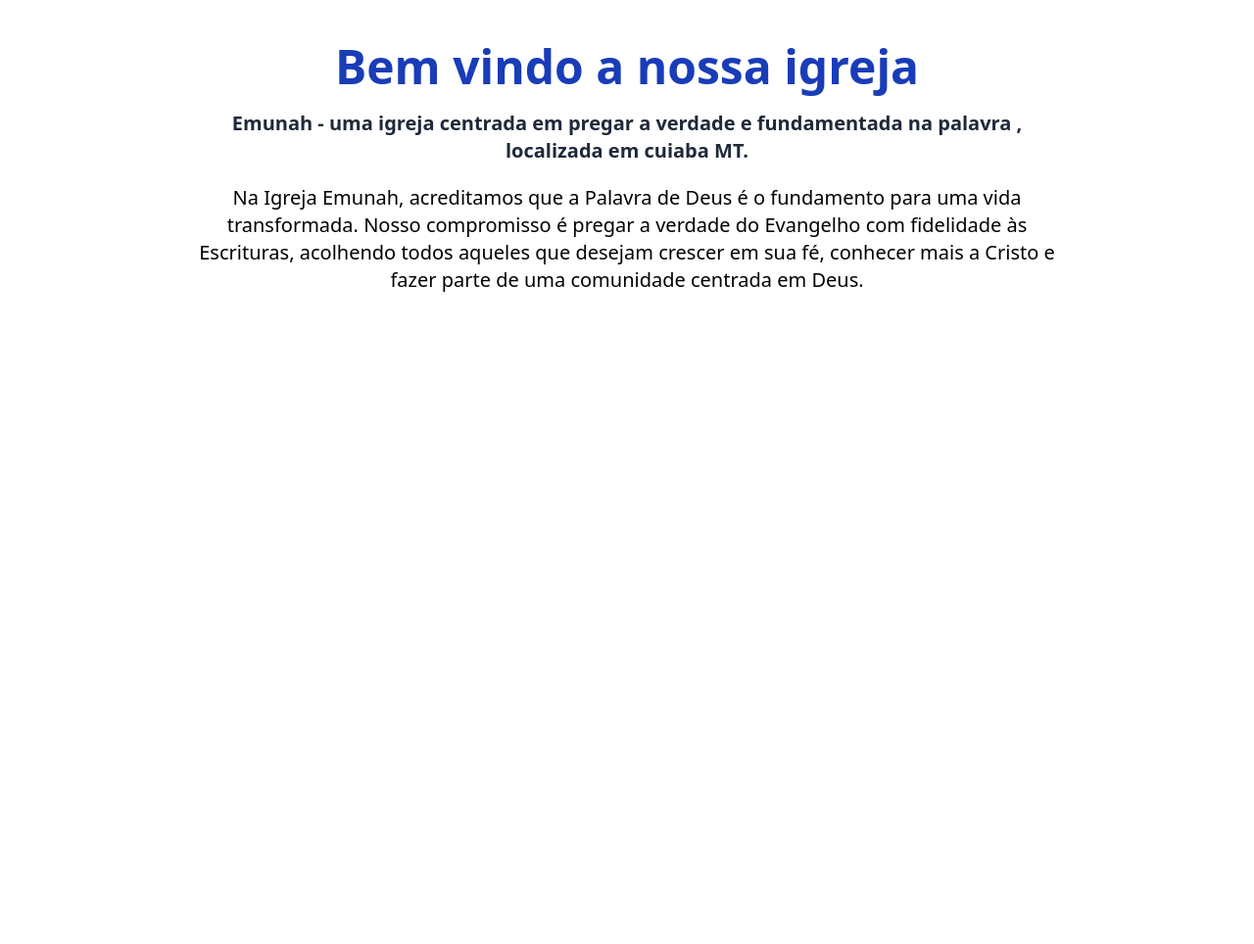
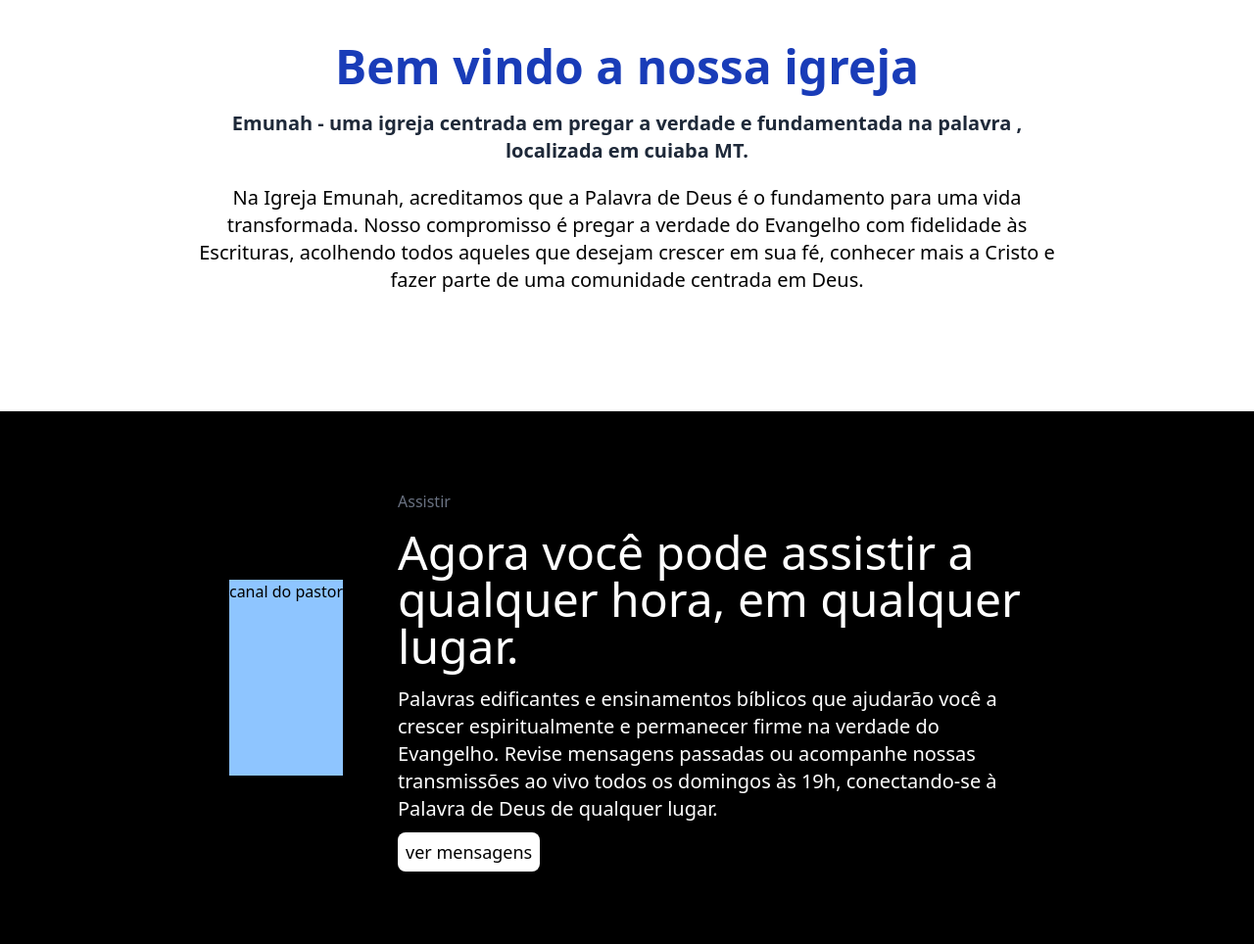
Before and after one commit to GuilhermeSantosDeOliveira/Site-Igreja-Emunah, a website: page index.html in a window 1280 px wide. Shown: the part 887-1851 px from the top of the page at 98% size. Before the commit the page ends 1187 px from the top, so only its background shows below. Drawn offline with nearby package versions, Linux system fonts and the light colour scheme.

Commit message:
adição da section 3 e remoção das imagens

```diff
--- a/index.html
+++ b/index.html
@@ -1,5 +1,5 @@
 <!doctype html>
-<html lang="en">
+<html lang="pt-br">
   <head>
     <meta charset="UTF-8" />
     <meta name="viewport" content="width=device-width, initial-scale=1.0" />
@@ -43,8 +43,8 @@
     <main class="h-100">
       <!--section1 inicial responsavel  primeira impressão-->
       <section>
-        <div class="relative">
-          <img src="imagens/logo.JPG" alt="" />
+        <div class="relative bg-blue-300">
+          <img src="imagens/logo.JPG" alt="" class="opacity-0" />
         </div>
         <div
           class="absolute top-1/2 left-1/2 text-white -translate-x-1/2 -translate-y-1/2"
@@ -75,6 +75,32 @@
           </p>
         </div>
       </section>
+      <!--section3 representação dos cultos online-->
+      <section
+        class="bg-black w-full mt-30 flex flex-col items-center justify-center gap-12 py-20 lg:flex-row"
+      >
+        <figure class="bg-blue-300 1/2 mr-2 h-50">canal do pastor</figure>
+        <article class="text-white text-left w-1/2">
+          <h1 class="text-gray-500">Assistir</h1>
+          <h2 class="text-5xl mt-4">
+            Agora você pode assistir a qualquer hora, em qualquer lugar.
+          </h2>
+          <p class="text-xl mt-4 mb-4">
+            Palavras edificantes e ensinamentos bíblicos que ajudarão você a
+            crescer espiritualmente e permanecer firme na verdade do Evangelho.
+            Revise mensagens passadas ou acompanhe nossas transmissões ao vivo
+            todos os domingos às 19h, conectando-se à Palavra de Deus de
+            qualquer lugar.
+          </p>
+
+          <a
+            class="rounded-lg bg-white text-black p-2 text-lg hover:text-blue-400"
+            href="https://www.youtube.com/@Pr.Jo%C3%A3oMoraes/streams"
+            target="_blank"
+            >ver mensagens</a
+          >
+        </article>
+      </section>
     </main>
   </body>
 </html>
```
